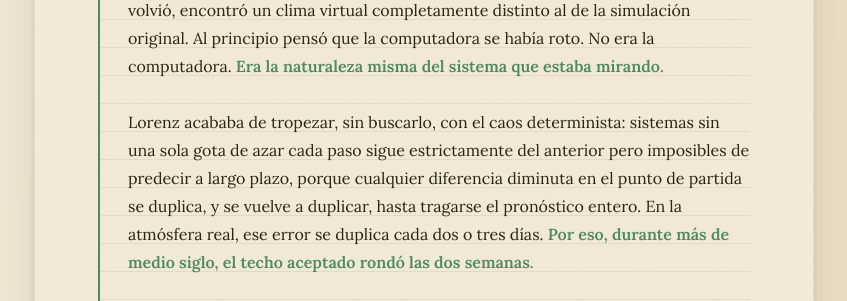
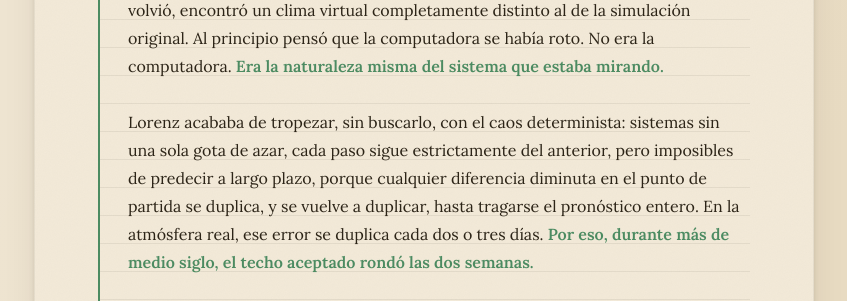
Before and after one commit to ByDamon/cuaderno-de-damon, an Eleventy site: page src/entradas/el-efecto-mariposa-por-qué-nadie-puede-decirte-si-va-a-llover-dentro-de-20-días-🦋.md in a window 1280 px wide. Shown: the part 1140-1441 px from the top of the page, without its empty margins (216-1063 px from the left). Built offline with nearby package versions, Linux system fonts and the light colour scheme; Eleventy itself is replaced by a stand-in of ours; files that its build step writes are made by us from their sources; no server answers.

Commit message:
Update Entrada “el-efecto-mariposa-por-qué-nadie-puede-decirte-si-va-a-llover-dentro-de-20-días-🦋”

```diff
--- a/src/entradas/el-efecto-mariposa-por-qué-nadie-puede-decirte-si-va-a-llover-dentro-de-20-días-🦋.md
+++ b/src/entradas/el-efecto-mariposa-por-qué-nadie-puede-decirte-si-va-a-llover-dentro-de-20-días-🦋.md
@@ -19,7 +19,7 @@ explicacion: >-
   mirando.**
 
 
-  Lorenz acababa de tropezar, sin buscarlo, con el caos determinista: sistemas sin una sola gota de azar cada paso sigue estrictamente del anterior pero imposibles de predecir a largo plazo, porque cualquier diferencia diminuta en el punto de partida se duplica, y se vuelve a duplicar, hasta tragarse el pronóstico entero. En la atmósfera real, ese error se duplica cada dos o tres días. **Por eso, durante más de medio siglo, el techo aceptado rondó las dos semanas.**
+  Lorenz acababa de tropezar, sin buscarlo, con el caos determinista: sistemas sin una sola gota de azar, cada paso sigue estrictamente del anterior, pero imposibles de predecir a largo plazo, porque cualquier diferencia diminuta en el punto de partida se duplica, y se vuelve a duplicar, hasta tragarse el pronóstico entero. En la atmósfera real, ese error se duplica cada dos o tres días. **Por eso, durante más de medio siglo, el techo aceptado rondó las dos semanas.**
 
 
   Y aquí está el giro que casi nadie cuenta: ese techo, hace apenas un par de años, empezó a moverse. En 2024, investigadores de la Universidad de Washington usaron un modelo de inteligencia artificial para hacer algo tramposo pero revelador: tomaron el clima real que ya había ocurrido y, mirando hacia atrás, calcularon cuál habría sido la condición inicial perfecta para predecirlo. Con esa condición "hecha trampa", el modelo mantuvo pronósticos útiles más allá de los 30 días, en promedio, sobre cientos de casos. **El techo de dos semanas no era, después de todo, una ley física absoluta.** Era, en buena parte, el límite de lo bien que conocíamos el punto de partida.
```
